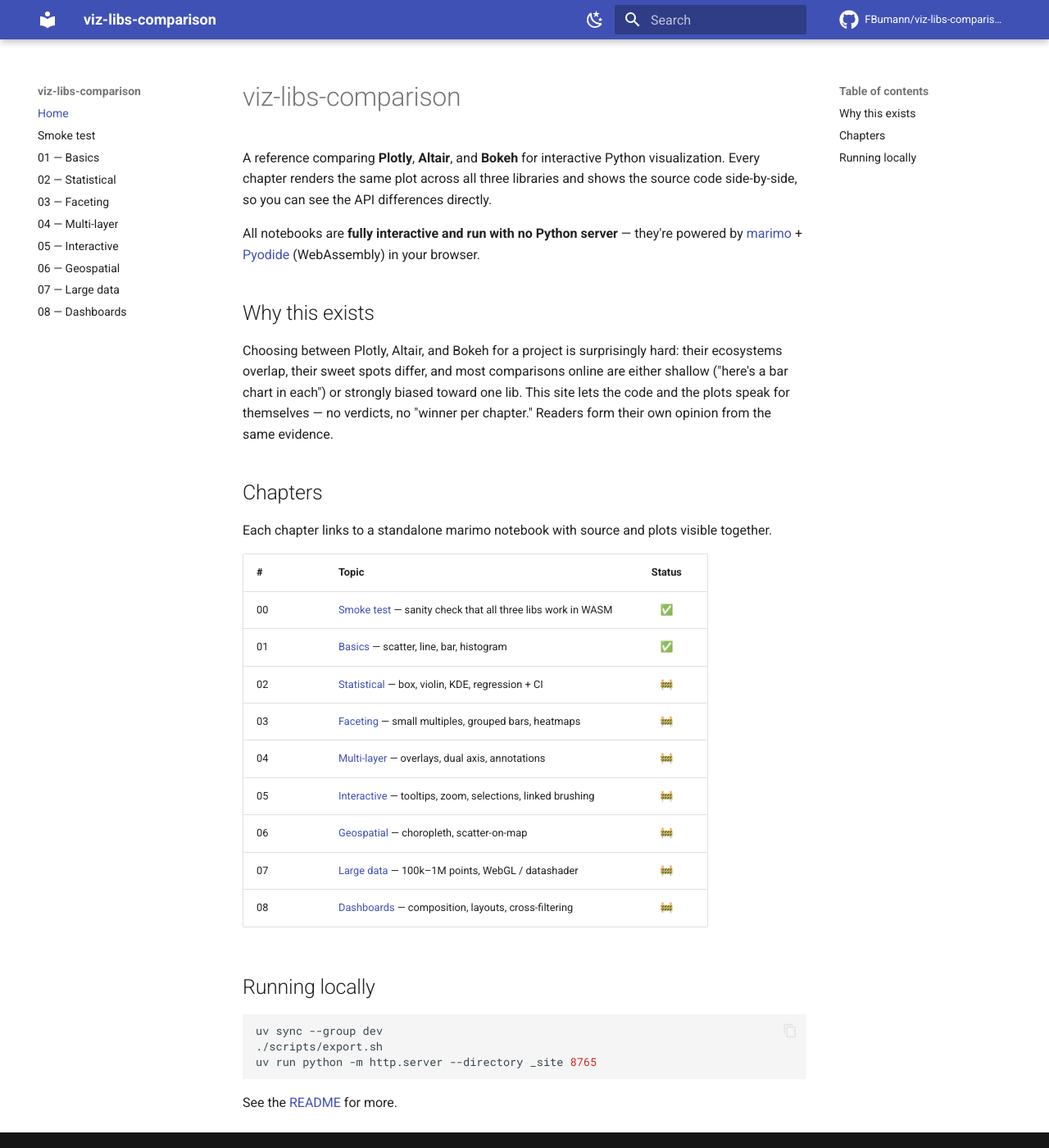
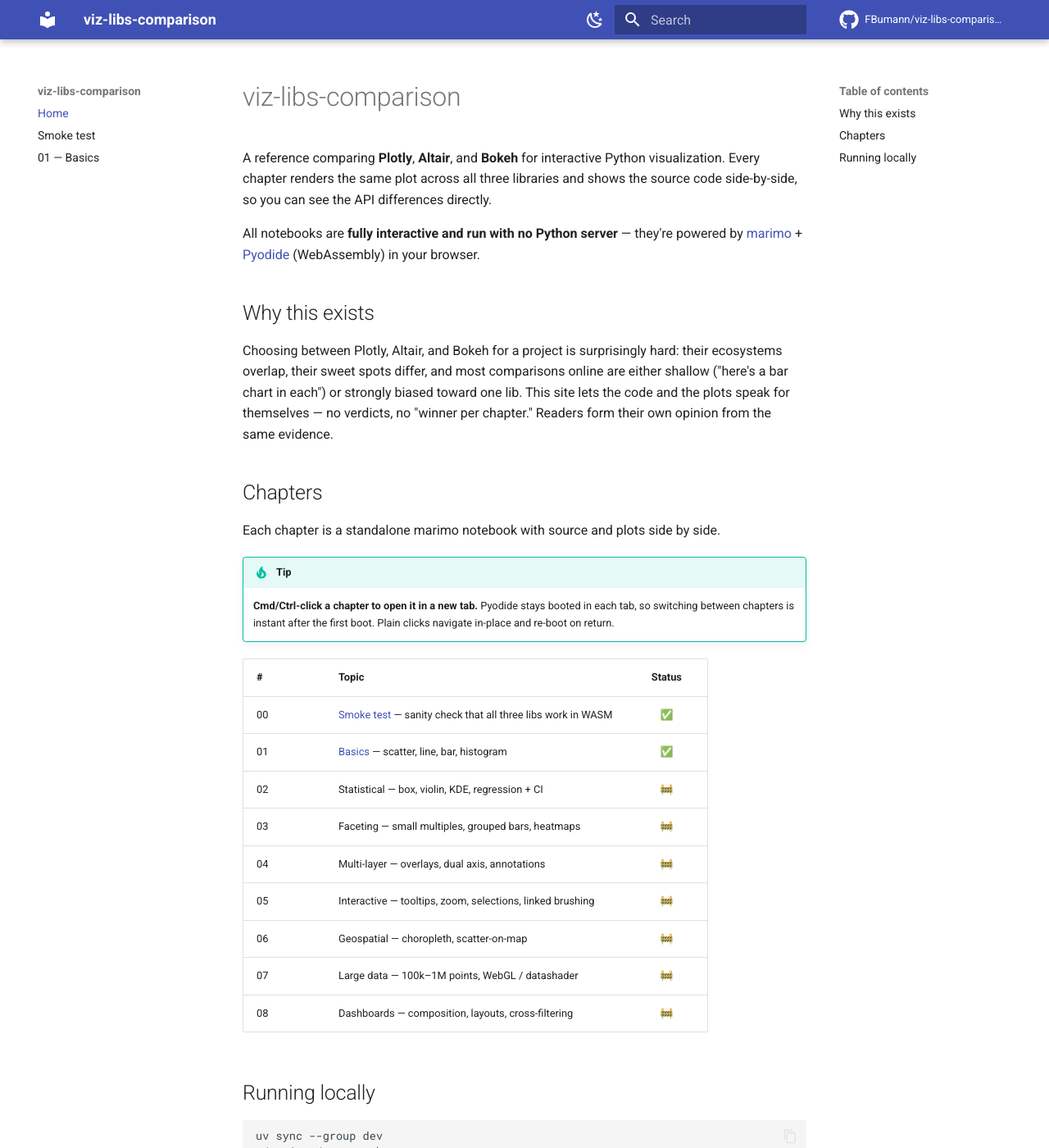
Before and after one commit to FBumann/viz-libs-comparison, an MkDocs documentation site: the page built from docs/index.md, in a window 1280 px wide and 1400 px high. Shown: the whole window at 82% size. Built offline with MkDocs 1.6.1 and Material for MkDocs 9.7.7, drawn with Linux system fonts in a browser that asks for light colours; comment, search, counter and statistics services are not loaded.

Commit message:
Point sidebar nav straight at notebooks, drop intermediate docs pages
The one-sentence-plus-button docs pages weren't earning their click.
Removes docs/NN_topic.md for every chapter; mkdocs nav entries now
link directly to assets/notebooks/NN.html. One click from anywhere
to the notebook, no tab required.

Each notebook gets a small "← Home" back-link in its first markdown
cell so readers aren't stranded after the browser back button.

Adds a tip on the landing page: Cmd/Ctrl-click a chapter to open in
a new tab, which keeps Pyodide warm there for instant switching
between chapters. This is the UX knob that makes the no-iframe
approach actually work — previously each nav rebooted Pyodide from
scratch.

README updated with the new per-chapter workflow (no docs/NN.md to
write; just notebook + nav entry + index.md status flip).

Co-Authored-By: Claude Opus 4.7 (1M context) <noreply@anthropic.com>

```diff
--- a/docs/index.md
+++ b/docs/index.md
@@ -20,20 +20,25 @@ own opinion from the same evidence.
 
 ## Chapters
 
-Each chapter links to a standalone marimo notebook with source and plots
-visible together.
+Each chapter is a standalone marimo notebook with source and plots side by
+side.
+
+!!! tip
+    **Cmd/Ctrl-click a chapter to open it in a new tab.** Pyodide stays booted
+    in each tab, so switching between chapters is instant after the first
+    boot. Plain clicks navigate in-place and re-boot on return.
 
 | # | Topic | Status |
 |---|-------|:------:|
-| 00 | [Smoke test](00_smoke_test.md) — sanity check that all three libs work in WASM | ✅ |
-| 01 | [Basics](01_basics.md) — scatter, line, bar, histogram | ✅ |
-| 02 | [Statistical](02_statistical.md) — box, violin, KDE, regression + CI | 🚧 |
-| 03 | [Faceting](03_faceting.md) — small multiples, grouped bars, heatmaps | 🚧 |
-| 04 | [Multi-layer](04_multilayer.md) — overlays, dual axis, annotations | 🚧 |
-| 05 | [Interactive](05_interactive.md) — tooltips, zoom, selections, linked brushing | 🚧 |
-| 06 | [Geospatial](06_geospatial.md) — choropleth, scatter-on-map | 🚧 |
-| 07 | [Large data](07_large_data.md) — 100k–1M points, WebGL / datashader | 🚧 |
-| 08 | [Dashboards](08_dashboards.md) — composition, layouts, cross-filtering | 🚧 |
+| 00 | [Smoke test](assets/notebooks/00_smoke_test.html) — sanity check that all three libs work in WASM | ✅ |
+| 01 | [Basics](assets/notebooks/01_basics.html) — scatter, line, bar, histogram | ✅ |
+| 02 | Statistical — box, violin, KDE, regression + CI | 🚧 |
+| 03 | Faceting — small multiples, grouped bars, heatmaps | 🚧 |
+| 04 | Multi-layer — overlays, dual axis, annotations | 🚧 |
+| 05 | Interactive — tooltips, zoom, selections, linked brushing | 🚧 |
+| 06 | Geospatial — choropleth, scatter-on-map | 🚧 |
+| 07 | Large data — 100k–1M points, WebGL / datashader | 🚧 |
+| 08 | Dashboards — composition, layouts, cross-filtering | 🚧 |
 
 ## Running locally
 
--- a/mkdocs.yml
+++ b/mkdocs.yml
@@ -39,15 +39,8 @@ theme:
 
 nav:
   - Home: index.md
-  - Smoke test: 00_smoke_test.md
-  - 01 — Basics: 01_basics.md
-  - 02 — Statistical: 02_statistical.md
-  - 03 — Faceting: 03_faceting.md
-  - 04 — Multi-layer: 04_multilayer.md
-  - 05 — Interactive: 05_interactive.md
-  - 06 — Geospatial: 06_geospatial.md
-  - 07 — Large data: 07_large_data.md
-  - 08 — Dashboards: 08_dashboards.md
+  - Smoke test: assets/notebooks/00_smoke_test.html
+  - 01 — Basics: assets/notebooks/01_basics.html
 
 markdown_extensions:
   - admonition
```
Also changed, not shown: README.md (+15 -13 lines), docs/00_smoke_test.md (deleted, +0 -13 lines), docs/01_basics.md (deleted, +0 -8 lines), docs/02_statistical.md (deleted, +0 -13 lines), docs/03_faceting.md (deleted, +0 -13 lines), docs/04_multilayer.md (deleted, +0 -14 lines), docs/05_interactive.md (deleted, +0 -16 lines), docs/06_geospatial.md (deleted, +0 -12 lines), docs/07_large_data.md (deleted, +0 -14 lines), docs/08_dashboards.md (deleted, +0 -12 lines), 2 other files.
